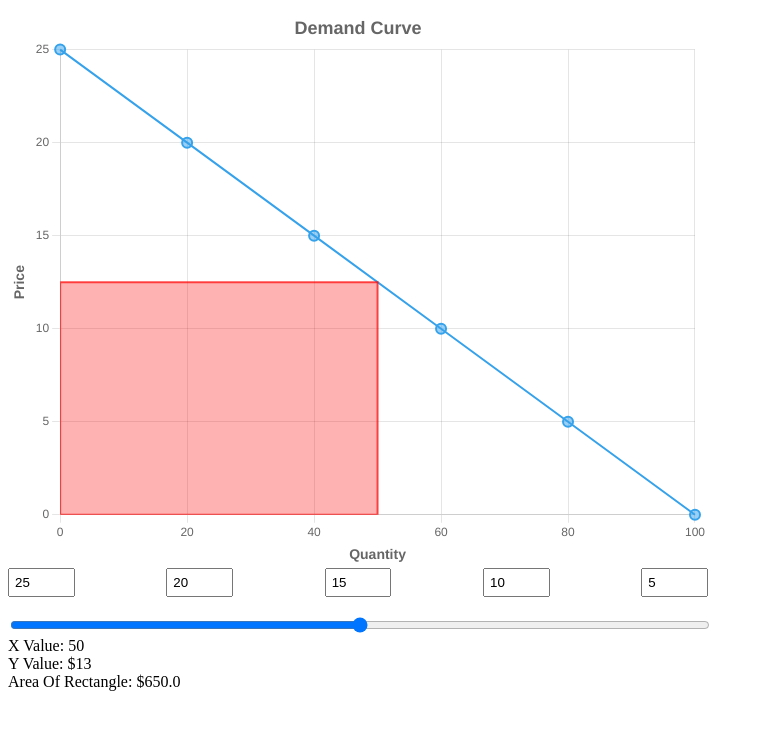
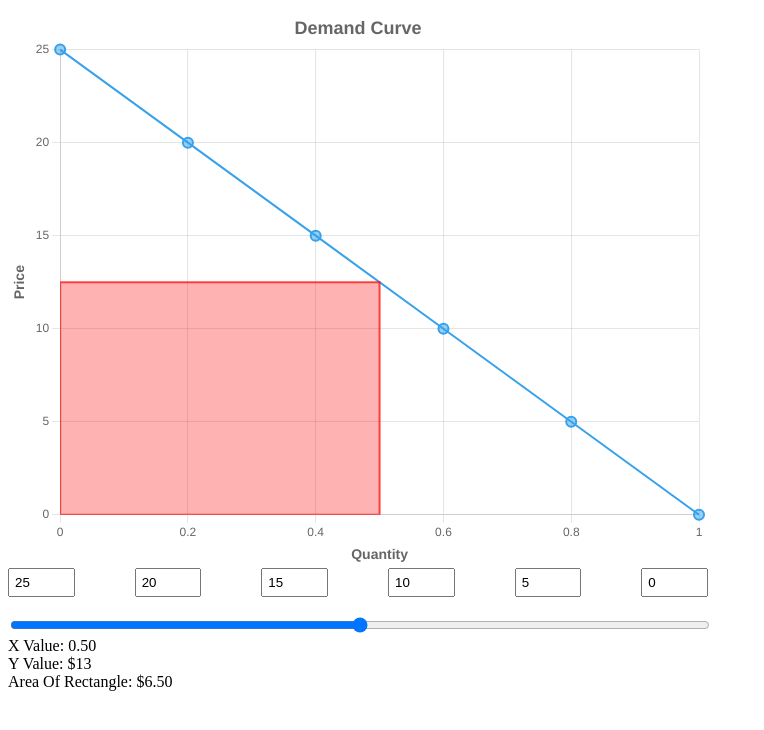
Before and after one commit to HarvardX/hcecon-graphs, a plain HTML site: page index.html in a window 1280 px wide. Shown: the whole page, without its empty margins (0-764 px from the left). Drawn offline with Linux system fonts and the light colour scheme.

Commit message:
Better slider options and number handling

```diff
--- a/css/styles.css
+++ b/css/styles.css
@@ -11,7 +11,7 @@
   box-sizing: border-box;
 }
 
-.controls #x-value-slider {
+.chart-controls #x-value-slider {
   width: 100%;
   margin-top: 20px;
 }
--- a/index.html
+++ b/index.html
@@ -35,10 +35,10 @@
     chart_config[chart_name] = {
       title: "Demand Curve",
       x: {
-        values: [0,20,40,60,80,100],
+        values: [0,.200,.400,.600,.800,1.000],
         label: "Quantity",
         units: "", // use "units", "count", "items", etc. to keep x units from showing up in area of rectangle
-        precision: 1,
+        precision: 0.01,
       },
       y: {
         values: [25, 20, 15, 10, 5,0],
@@ -55,6 +55,10 @@
         monotonic_decreasing: false, // Can't set both monotonics true at once.
         no_negative_values: true,
       },
+      slider_features: {
+        use_slider: true,
+        annotation_type: "box", // "box", "line", or "none"
+      }
     };
     ////////// END CHART CONFIGURATION //////////
   </script>
@@ -68,16 +72,9 @@
       <!-- Inputs for keyboard users -->
       <!-- TODO: possibly add drag functionality to the chart -->
       <div class="y-values">
-        <input type="number" id="y0" placeholder="0" value="0" aria-label="y value error" />
-        <input type="number" id="y1" placeholder="0" value="0" aria-label="y value error" />
-        <input type="number" id="y2" placeholder="0" value="0" aria-label="y value error" />
-        <input type="number" id="y3" placeholder="0" value="0" aria-label="y value error" />
-        <input type="number" id="y4" placeholder="0" value="0" aria-label="y value error" />
       </div>
       <!-- Slider to inspect x/y values and total monetary value -->
-      <div class="controls">
-        <input id="x-value-slider" type="range" min="0" max="100" step="1" />
-        <br />
+      <div class="chart-controls">
         <span id="x-value-display" aria-live="polite">X Value: 0</span><br />
         <span id="y-value-display" aria-live="polite">Y Value: 0</span><br />
         <span id="area-under-curve-display" aria-live="polite">Area Of Rectangle: 0</span>
--- a/js/main.js
+++ b/js/main.js
@@ -1,6 +1,5 @@
 (() => {
   const ctx = document.getElementById(chart_name);
-  const slider = document.getElementById("x-value-slider");
   const xValueDisplay = document.getElementById("x-value-display");
   const yValueDisplay = document.getElementById("y-value-display");
   const areaUnderCurveDisplay = document.getElementById(
@@ -15,12 +14,10 @@
   var activePoint = null;
   var myChart; // Intentionally "global" within this code.
 
-  let value_inputs = document.querySelectorAll(".y-values input");
+  let value_inputs = Array.from(document.querySelectorAll(".y-values input"));
+  console.log(value_inputs);
   let validated = validateInitialValues();
   if (!validated) {
-    alert(
-      "Initial y values do not match your restrictions. See console for details."
-    );
     return;
   }
 
@@ -59,14 +56,39 @@
 
   //////////// Initial Setup ////////////
 
-  // Set initial values from the chart_config variable.
-  value_inputs.forEach((el, index) => {
-    el.value = chart_config[chart_name].y.values[index];
-    el.setAttribute(
+  // Create input fields for each y value
+  let y_value_container = document.querySelector(".y-values");
+  chart_config[chart_name].y.values.forEach((value, index) => {
+    let input = document.createElement("input");
+    input.type = "number";
+    input.value = value;
+    input.setAttribute("placeholder", "0");
+    input.setAttribute(
       "aria-label",
       `y value at x=${chart_config[chart_name].x.values[index]}`
     );
+    input.value = value;
+    y_value_container.appendChild(input);
+    value_inputs.push(input);
   });
+
+  // Create slider for x value selection, if we're using a slider.
+  let slider;
+  if (chart_config[chart_name].slider_features.use_slider) {
+    let slider_container = document.querySelector(".chart-controls");
+    let max_value = Math.max(...chart_config[chart_name].x.values);
+    let min_value = Math.min(...chart_config[chart_name].x.values);
+    slider = document.createElement("input");
+    slider.type = "range";
+    slider.id = "x-value-slider";
+    slider.max = max_value;
+    slider.min = min_value;
+    slider.step = Math.round(max_value - min_value) / 100;
+    slider.value = (max_value + min_value) / 2;
+    console.log(slider.max, slider.min, slider.value);
+    slider_container.prepend(document.createElement("br"));
+    slider_container.prepend(slider);
+  }
 
   // Wait for the Chart.js and chart annotation libraries to load
   if (
@@ -93,8 +115,7 @@
         }, 100);
       }
     }, 100);
-  }
-  else {
+  } else {
     initializeChart();
   }
 
@@ -105,22 +126,33 @@
     ctx.onpointerup = up_handler;
     ctx.onpointermove = null;
 
-    // Adjust the slider max value based on the chart x values
-    slider.min = Math.min(...chart_config[chart_name].x.values);
-    slider.max = Math.max(...chart_config[chart_name].x.values);
-    slider.value = (slider.min + slider.max) / 2;
-    slider.step = 0.1;
-
     setEventListeners();
+    if (chart_config[chart_name].slider_features.use_slider) {
       annotateWithVertical(
         Chart.getChart(ctx),
         Number(slider.value),
         interpolateValues(Chart.getChart(ctx), Number(slider.value))
       );
     }
+  }
 
   ////////// Validate initial y values ////////
   function validateInitialValues() {
+    if (chart_config[chart_name].restrictions.no_negative_values) {
+      if (Math.min(...chart_config[chart_name].y.values) < 0) {
+        alert("Error: y.values must not contain negative values.");
+        return false;
+      }
+    }
+
+    if (
+      chart_config[chart_name].y.values.length !==
+      chart_config[chart_name].x.values.length
+    ) {
+      alert("Error: You must provide equal numbers of x and y values.");
+      return false;
+    }
+
     temp = Array.from(chart_config[chart_name].y.values);
     temp.sort(function (a, b) {
       return a - b;
@@ -160,15 +192,18 @@
         const chart = Chart.getChart(ctx);
         chart.data.datasets[0].data[index] = Number(this.value) || 0;
         chart.update();
+        if (chart_config[chart_name].slider_features.use_slider) {
           annotateWithVertical(
             chart,
             Number(slider.value),
             interpolateValues(chart, Number(slider.value))
           );
+        }
       });
     });
 
     // Update the displayed x and y values based on the slider position
+    if (chart_config[chart_name].slider_features.use_slider) {
       slider.addEventListener("input", function () {
         const xValue = Number(this.value);
 
@@ -180,6 +215,7 @@
 
         annotateWithVertical(chart, xValue, yValue);
       });
+    }
   }
 
   /////////////// Functions ///////////////
@@ -264,9 +300,31 @@
   // Adds a vertical line to the plot at the specified xValue.
   // TODO: switch this to a shaded box instead of lines.
   function annotateWithVertical(chart, xValue, yValue) {
+    if (chart_config[chart_name].slider_features.annotation_type === "none") {
+      return;
+    }
     const x_axis = chart_config[chart_name].x.values;
     // Why in the world do I need x_scaler at all?
-    x_scaler = Math.abs((x_axis[0] - x_axis[x_axis.length - 1]) / (x_axis.length-1));
+    x_scaler = Math.abs(
+      (x_axis[0] - x_axis[x_axis.length - 1]) / (x_axis.length - 1)
+    );
+    if (chart_config[chart_name].slider_features.annotation_type === "line") {
+      chart.options.plugins.annotation = {
+        annotations: {
+          line1: {
+            type: "line",
+            xMin: xValue / x_scaler,
+            xMax: xValue / x_scaler,
+            yMin: 0,
+            yMax: yValue,
+            borderColor: "rgba(255, 0, 0, 1)",
+            borderWidth: 2,
+          },
+        },
+      };
+    } else if (
+      chart_config[chart_name].slider_features.annotation_type === "box"
+    ) {
       chart.options.plugins.annotation = {
         annotations: {
           box1: {
@@ -281,6 +339,7 @@
           },
         },
       };
+    }
     chart.update();
     updateDisplays(xValue, yValue);
   }
@@ -344,10 +403,10 @@
             chart_config[chart_name].x.units.trim().toLowerCase()
           ))
       ) {
-        // Currency symbols go before the number.
+        // Currency symbols go before the number, and we always do 2 decimal places.
         areaUnderCurveDisplay.textContent = `Area Of Rectangle: ${
           chart_config[chart_name].y.units
-        }${area_of_rectangle.toFixed(total_precision)}`;
+        }${area_of_rectangle.toFixed(2)}`;
       } else {
         areaUnderCurveDisplay.textContent = `Area Of Rectangle: ${area_of_rectangle.toFixed(
           precision
@@ -414,11 +473,13 @@
       data.datasets[datasetIndex].data[activePoint.index] = yValue;
       myChart.update();
       // Update the annotation
+      if (chart_config[chart_name].slider_features.use_slider) {
         annotateWithVertical(
           myChart,
           Number(slider.value),
           interpolateValues(myChart, Number(slider.value))
         );
+      }
       // Update the corresponding input field
       value_inputs[activePoint.index].value = yValue.toFixed(2);
     }
```
Lines whose indentation alone changed are shown as unchanged.
